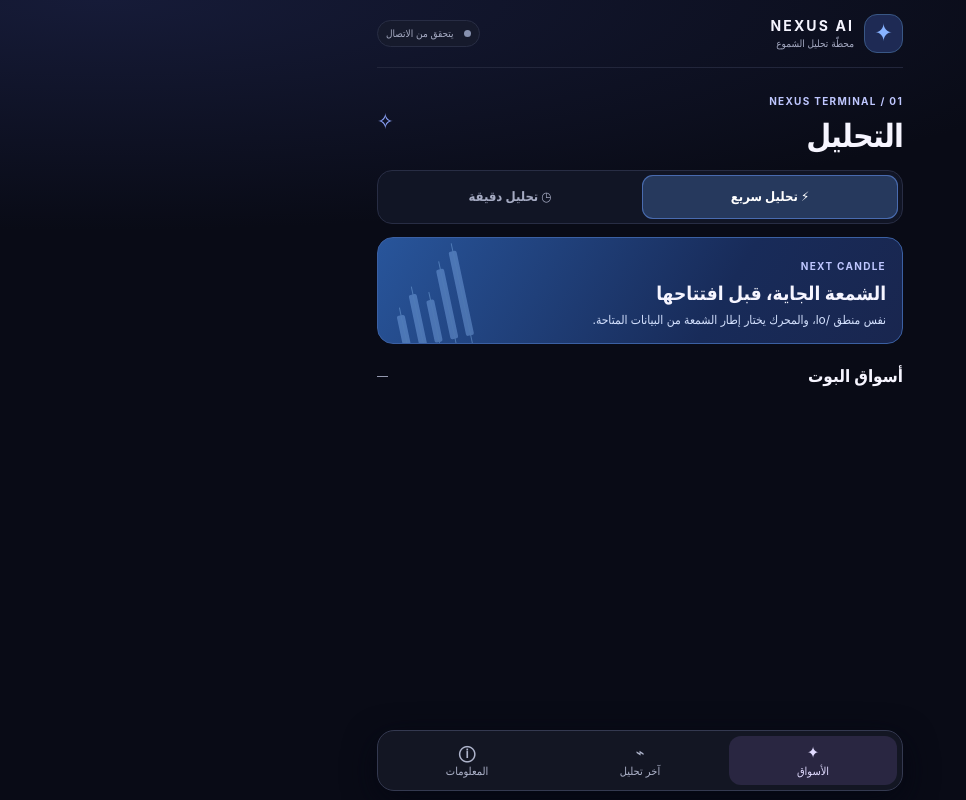
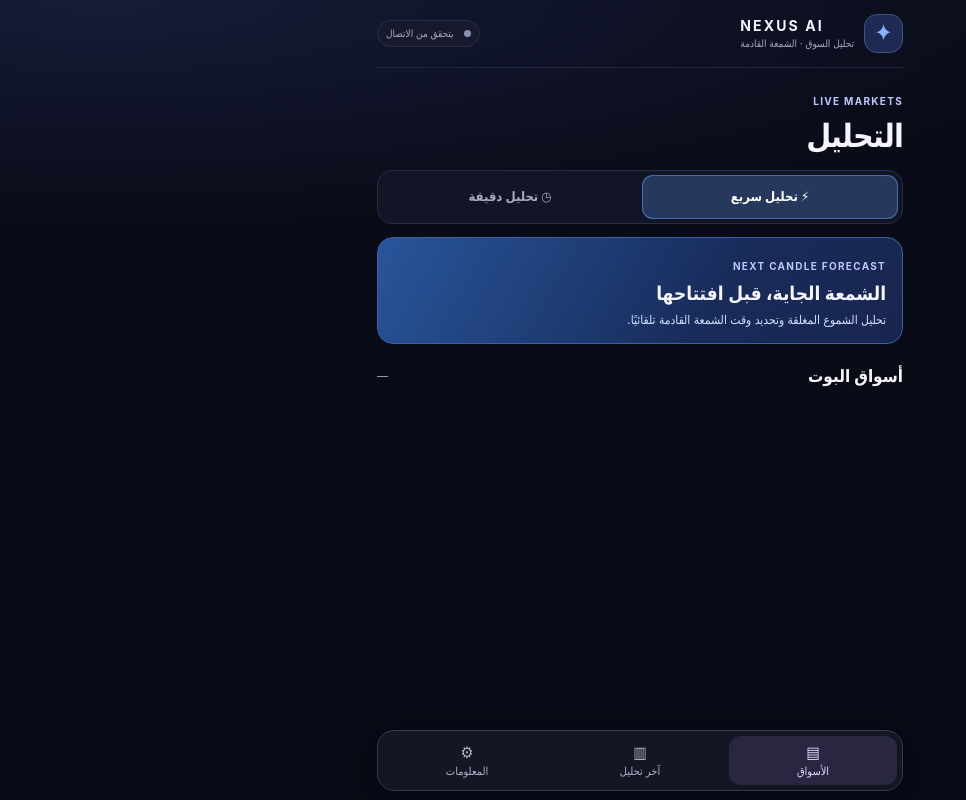
Before and after one commit to ahmzkdljsuwg-oss/ROZLF-AI, a plain HTML site: page mini_app/static/index.html in a window 1280 px wide. Shown: the whole page, without its empty margins (0-966 px from the left). Drawn offline with Linux system fonts and the light colour scheme; files that its build step writes are made by us from their sources.

Commit message:
Simplify NEXUS Mini App layout for video-style trading terminal

```diff
--- a/mini_app/static/index.html
+++ b/mini_app/static/index.html
@@ -6,28 +6,28 @@
   <meta name="color-scheme" content="dark">
   <meta name="theme-color" content="#090b16">
   <title>NEXUS AI • Mini App</title>
-  <link rel="stylesheet" href="/mini-app/app.css?v=1">
+  <link rel="stylesheet" href="/mini-app/app.css?v=2">
   <script defer src="https://telegram.org/js/telegram-web-app.js"></script>
-  <script defer src="/mini-app/app.js?v=1"></script>
+  <script defer src="/mini-app/app.js?v=2"></script>
 </head>
 <body>
   <main class="shell">
     <header class="top">
-      <div class="brand"><span class="mark" aria-hidden="true">✦</span><div><b dir="ltr">NEXUS AI</b><small>محطّة تحليل الشموع</small></div></div>
+      <div class="brand"><span class="mark" aria-hidden="true">✦</span><div><b dir="ltr">NEXUS AI</b><small>تحليل السوق · الشمعة القادمة</small></div></div>
       <span id="status" class="status" data-state="pending"><i></i><span>يتحقق من الاتصال</span></span>
     </header>
 
     <section id="view-markets" aria-label="الأسواق">
-      <div class="heading"><div><span class="eyebrow">NEXUS TERMINAL / 01</span><h1>التحليل</h1></div><span class="index">✧</span></div>
+      <div class="heading"><div><span class="eyebrow">LIVE MARKETS</span><h1>التحليل</h1></div></div>
       <div id="modes" class="modes" aria-label="وضع التحليل">
         <button type="button" data-mode="fast" aria-pressed="true">⚡ تحليل سريع</button>
         <button type="button" data-mode="minute" aria-pressed="false">◷ تحليل دقيقة</button>
       </div>
       <div class="hero">
-        <span class="overline">NEXT CANDLE</span>
+        <span class="overline">NEXT CANDLE FORECAST</span>
         <h2 id="mode-title">الشمعة الجاية، قبل افتتاحها</h2>
-        <p id="mode-note">نفس منطق /lo، والمحرك يختار إطار الشمعة من البيانات المتاحة.</p>
-        <div class="decoration" aria-hidden="true"><i></i><i></i><i></i><i></i><i></i></div>
+        <p id="mode-note">تحليل الشموع المغلقة وتحديد وقت الشمعة القادمة تلقائيًا.</p>
+
       </div>
       <div class="section-label"><h2>أسواق البوت</h2><span id="market-count">—</span></div>
       <div id="markets" class="market-row" role="group" aria-label="اختيار السوق"></div>
@@ -37,12 +37,12 @@
     </section>
 
     <section id="view-last" hidden>
-      <div class="heading"><div><span class="eyebrow">NEXUS TERMINAL / 02</span><h1>آخر تحليل</h1></div><span class="index">⌁</span></div>
+      <div class="heading"><div><span class="eyebrow">RECENT ANALYSIS</span><h1>آخر تحليل</h1></div></div>
       <div id="last-content" class="notice">ما فيه تحليل في هالجلسة للحين.</div>
     </section>
 
     <section id="view-info" hidden>
-      <div class="heading"><div><span class="eyebrow">NEXUS TERMINAL / 03</span><h1>عن المحرك</h1></div><span class="index">ⓘ</span></div>
+      <div class="heading"><div><span class="eyebrow">ENGINE INFO</span><h1>عن المحرك</h1></div></div>
       <div class="notice about">
         <h2>السريع والدقيقة</h2>
         <p>السريع يستخدم نفس منطق <b dir="ltr">/lo</b> على شموع مغلقة. اتجاهه فني غير معاير.</p>
@@ -53,9 +53,9 @@
   </main>
 
   <nav class="bottom" aria-label="التنقّل">
-    <button type="button" data-tab="markets" aria-current="page"><b>✦</b><span>الأسواق</span></button>
-    <button type="button" data-tab="last"><b>⌁</b><span>آخر تحليل</span></button>
-    <button type="button" data-tab="info"><b>ⓘ</b><span>المعلومات</span></button>
+    <button type="button" data-tab="markets" aria-current="page"><b>▤</b><span>الأسواق</span></button>
+    <button type="button" data-tab="last"><b>▥</b><span>آخر تحليل</span></button>
+    <button type="button" data-tab="info"><b>⚙</b><span>المعلومات</span></button>
   </nav>
 
   <dialog id="sheet" aria-labelledby="sheet-title">
```
